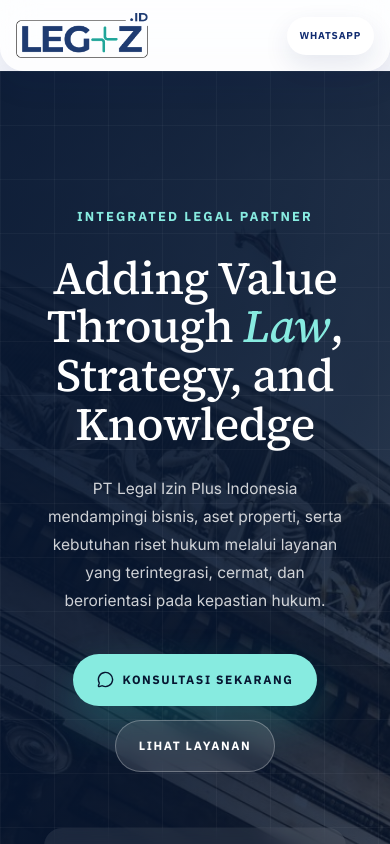
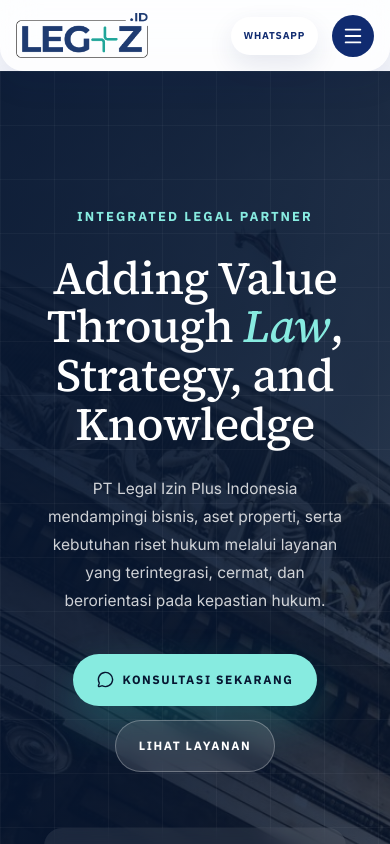
Before and after one commit to legizplus/legiz-website, a React (Vite) app: page / in a window 390 px wide. Shown: the top 844 px of the page. Built offline with nearby package versions, Linux system fonts and the light colour scheme.

Commit message:
Add mobile hamburger menu

```diff
--- a/src/main.jsx
+++ b/src/main.jsx
@@ -1,7 +1,8 @@
 import React from 'react';
+import { useState } from 'react';
 import { createRoot } from 'react-dom/client';
 import { BrowserRouter, Link, NavLink, Route, Routes } from 'react-router-dom';
-import { Building2, GraduationCap, Home, Mail, MessageCircle, ShieldCheck } from 'lucide-react';
+import { Building2, GraduationCap, Home, Mail, Menu, MessageCircle, ShieldCheck, X } from 'lucide-react';
 import { ArticlesPage, ArticlePage } from './articleSystem.jsx';
 import './styles.css';
 
@@ -68,9 +69,10 @@ const sectionImages = {
 };
 
 function Header() {
+  const [menuOpen, setMenuOpen] = useState(false);
   return (
     <header className="header">
-      <Link className="brand" to="/" aria-label="LEGIZ.ID home">
+      <Link className="brand" to="/" aria-label="LEGIZ.ID home" onClick={() => setMenuOpen(false)}>
         <img src="/images/logo/legiz-logo.png" alt="LEGIZ.ID" />
       </Link>
       <nav className="desktop-nav" aria-label="Navigasi utama">
@@ -80,7 +82,24 @@ function Header() {
       </nav>
       <div className="header-actions">
         <a className="pill-link" href="https://wa.me/6285156316951">WhatsApp</a>
+        <button
+          type="button"
+          className="menu-toggle"
+          aria-label={menuOpen ? 'Tutup menu' : 'Buka menu'}
+          aria-expanded={menuOpen}
+          onClick={() => setMenuOpen(v => !v)}
+        >
+          {menuOpen ? <X size={22} /> : <Menu size={22} />}
+        </button>
       </div>
+      {menuOpen && (
+        <nav className="mobile-nav" aria-label="Navigasi seluler">
+          {navItems.map(([label, path]) => (
+            <NavLink key={path} to={path} onClick={() => setMenuOpen(false)}>{label}</NavLink>
+          ))}
+          <a className="mobile-wa" href="https://wa.me/6285156316951">WhatsApp</a>
+        </nav>
+      )}
     </header>
   );
 }
--- a/src/styles.css
+++ b/src/styles.css
@@ -79,6 +79,51 @@ section { padding: var(--section-y) var(--section-x); }
 .desktop-nav a:hover,
 .desktop-nav a.active { color: var(--navy); background: rgba(16, 43, 112, .06); opacity: 1; }
 .header-actions { display: flex; align-items: center; justify-content: flex-end; gap: 14px; color: var(--navy); }
+.menu-toggle {
+  display: none;
+  align-items: center;
+  justify-content: center;
+  width: 42px;
+  height: 42px;
+  border: 0;
+  border-radius: 999px;
+  background: var(--navy);
+  color: #fff;
+  cursor: pointer;
+}
+.menu-toggle:hover { background: var(--navy-800); }
+.mobile-nav {
+  position: absolute;
+  top: calc(100% + 10px);
+  left: 16px;
+  right: 16px;
+  z-index: 60;
+  display: grid;
+  gap: 4px;
+  padding: 14px;
+  background: #fff;
+  border-radius: var(--radius-md);
+  box-shadow: var(--shadow-card-hover);
+}
+.mobile-nav a {
+  padding: 13px 16px;
+  border-radius: 14px;
+  font-family: var(--display);
+  font-size: 14px;
+  font-weight: 700;
+  color: #33405a;
+}
+.mobile-nav a:hover,
+.mobile-nav a.active { background: rgba(16, 43, 112, .07); color: var(--navy); }
+.mobile-nav .mobile-wa {
+  margin-top: 6px;
+  background: var(--teal-soft);
+  color: var(--navy-900);
+  text-align: center;
+  font-weight: 800;
+  letter-spacing: .06em;
+  text-transform: uppercase;
+}
 .pill-link {
   min-height: 42px;
   display: inline-flex;
@@ -356,6 +401,7 @@ footer { width: min(1220px, calc(100% - 34px)); margin: 40px auto 0; padding: 30
 @media (max-width: 1030px) {
   .header { grid-template-columns: 1fr auto; top: 8px; }
   .desktop-nav { display: none; }
+  .menu-toggle { display: inline-flex; }
   .hero { min-height: auto; }
   .hero-content { padding: 88px 36px 60px; }
   section { padding: 78px 36px; }
```
